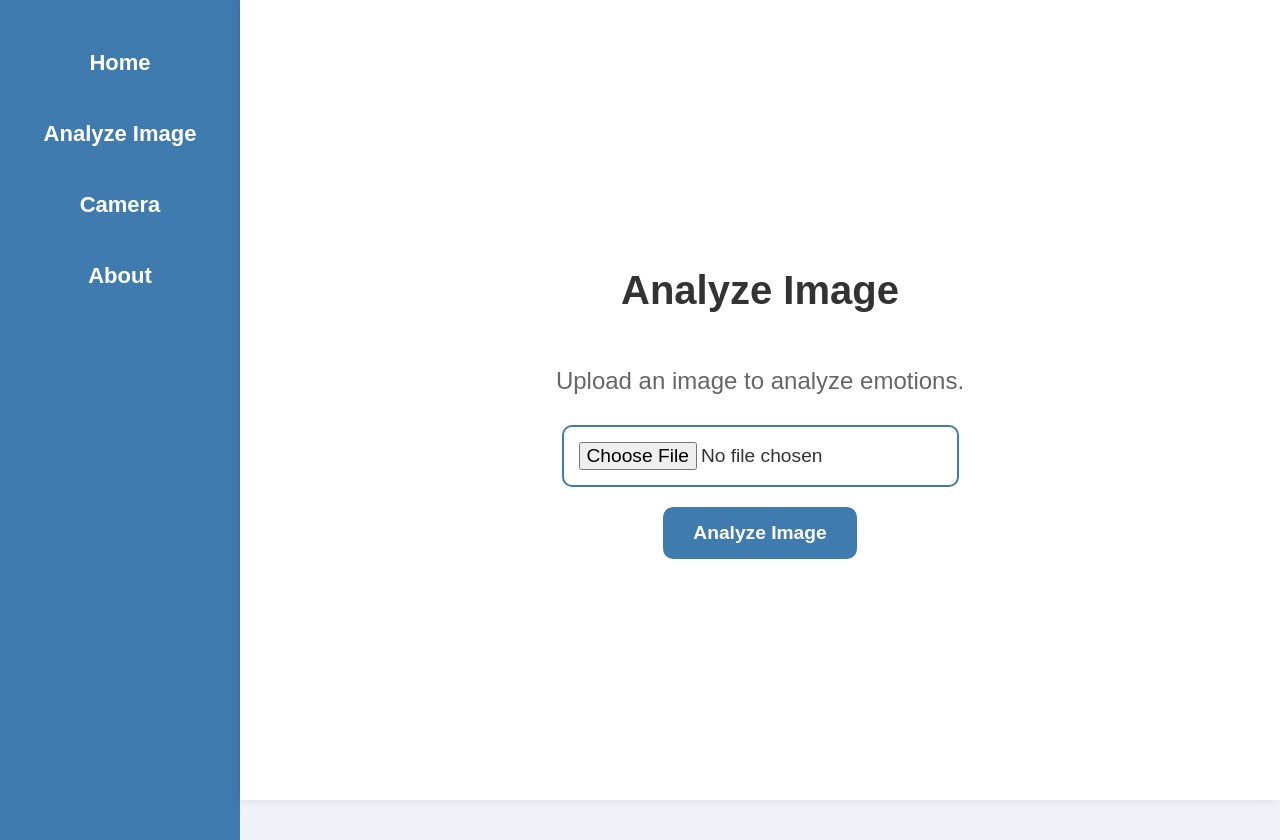
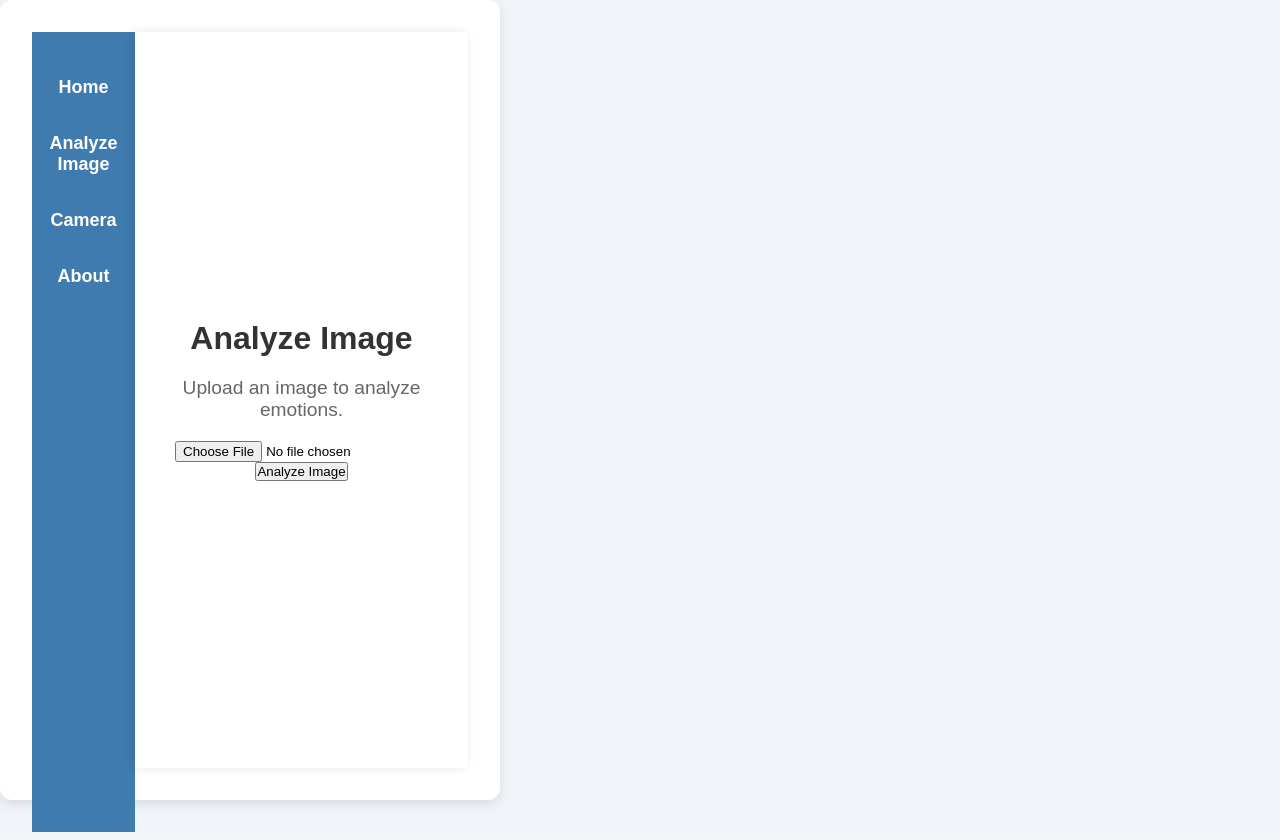
Before and after one commit to dwyszyns/recognizing_emotions, a FastAPI app: page /analyze-image in a window 1280 px wide. Run offline with FastAPI, Linux system fonts and the light colour scheme.

Commit message:
changed page Analyze Image - css style

```diff
--- a/templates/analyze_image.html
+++ b/templates/analyze_image.html
@@ -4,128 +4,8 @@
     <meta charset="UTF-8">
     <meta name="viewport" content="width=device-width, initial-scale=1.0">
     <title>Analyze Image - Emotion Detection</title>
-    <style>
-        body {
-            margin: 0;
-            font-family: Arial, sans-serif;
-            background: #f0f4f8; /* Light background */
-            display: flex;
-            height: 100vh;
-        }
+    <link rel="stylesheet" href="static/css/style.css">
 
-        .container {
-            display: flex;
-            flex: 1;
-        }
-
-        .sidebar {
-            background-color: #407baf;
-            padding: 20px 0;
-            width: 30vh;
-            height: 100vh;
-            color: #fff;
-            display: flex;
-            flex-direction: column;
-            align-items: center;
-        }
-
-        .sidebar ul {
-            list-style: none;
-            padding: 0;
-            margin: 0;
-            width: 100%;
-        }
-
-        .sidebar ul li {
-            margin: 15px 0;
-        }
-
-        .sidebar ul li a {
-            text-decoration: none;
-            color: #fff;
-            font-size: 22px; /* Increased font size */
-            font-weight: bold;
-            padding: 15px; /* Increased padding */
-            display: block;
-            text-align: center;
-        }
-
-        .sidebar ul li a:hover {
-            background-color: #305d88;
-            transition: background-color 0.3s ease;
-        }
-
-        .main-content {
-            flex: 1;
-            padding: 40px;
-            display: flex;
-            flex-direction: column;
-            justify-content: center;
-            align-items: center;
-            background-color: #ffffff; /* White background for contrast */
-            box-shadow: -2px 0 10px rgba(0, 0, 0, 0.1);
-        }
-
-        .main-content h1 {
-            font-size: 2.5em; /* Increased font size */
-            color: #333;
-            margin-bottom: 30px;
-        }
-
-        .main-content p {
-            font-size: 1.5em; /* Increased font size */
-            color: #666;
-            margin-bottom: 30px;
-            text-align: center;
-        }
-
-        form {
-            display: flex;
-            flex-direction: column;
-            align-items: center;
-            gap: 20px; /* Increased gap between elements */
-        }
-
-        input[type="file"] {
-            padding: 15px; /* Increased padding */
-            font-size: 1.2em; /* Increased font size */
-            border: 2px solid #407baf;
-            border-radius: 10px; /* Slightly rounded corners */
-            color: #333;
-            cursor: pointer;
-        }
-
-        input[type="submit"] {
-            padding: 15px 30px; /* Increased padding */
-            font-size: 1.2em; /* Increased font size */
-            border: none;
-            border-radius: 10px; /* Slightly rounded corners */
-            background-color: #407baf;
-            color: #fff;
-            font-weight: bold;
-            cursor: pointer;
-            transition: background-color 0.3s ease;
-        }
-
-        input[type="submit"]:hover {
-            background-color: #305d88;
-        }
-
-        .btn {
-            padding: 15px 30px; /* Increased padding */
-            font-size: 1.2em; /* Increased font size */
-            border-radius: 10px; /* Slightly rounded corners */
-            text-decoration: none;
-            background-color: #407baf;
-            color: #fff;
-            font-weight: bold;
-            transition: background-color 0.3s ease;
-        }
-
-        .btn:hover {
-            background-color: #305d88;
-        }
-    </style>
 </head>
 <body>
     <div class="container">
@@ -137,7 +17,8 @@
                 <li><a href="/about">About</a></li>
             </ul>
         </nav>
-
+        <nav class="cont">
+        </nav>
         <main class="main-content">
             <h1>Analyze Image</h1>
             <p>Upload an image to analyze emotions.</p>
@@ -147,6 +28,7 @@
                 <input type="submit" value="Analyze Image">
             </form>
         </main>
+        <div class="container2"> </div>
     </div>
 </body>
 </html>
```
